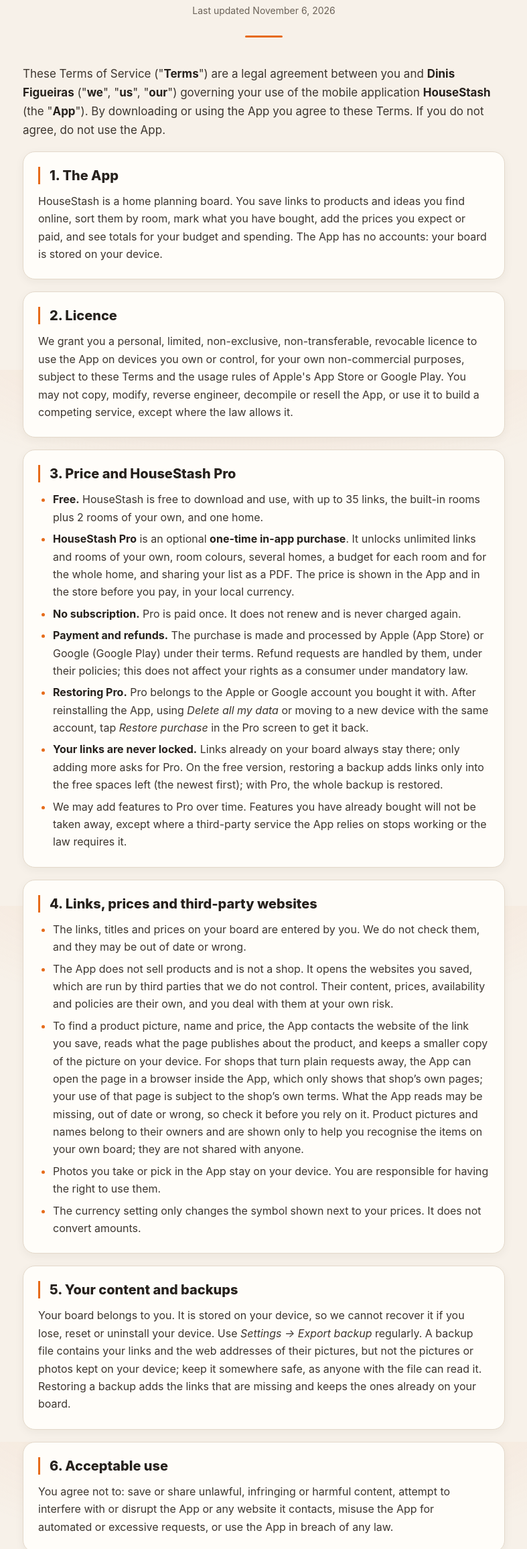
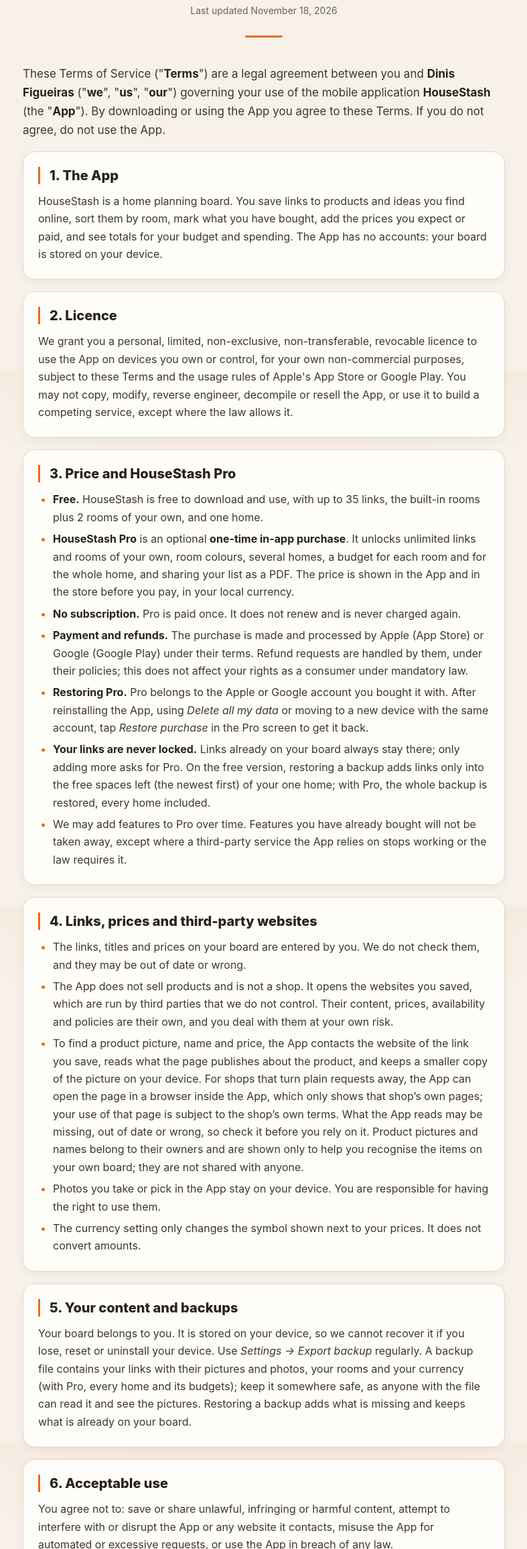
Before and after one commit to DinisFigueiras/housestash-legal, a plain HTML site: page terms.html in a window 1280 px wide. Shown: the part 248-2560 px from the top of the page at 67% size, without its empty margins (246-1033 px from the left). Drawn offline with Linux system fonts and the light colour scheme.

Commit message:
Help and policies for HouseStash 1.1
Help: items without a link, the picture in another colour, and what a
backup holds now. Privacy and Terms: a backup carries the links with
their pictures and photos, rooms, budgets, homes and currency.

Co-Authored-By: Claude Opus 5.5 <noreply@anthropic.com>

```diff
--- a/terms.html
+++ b/terms.html
@@ -15,7 +15,7 @@
   <a href="./"><img class="logo" src="icon.png" alt="HouseStash" width="84" height="84"></a>
   <div class="lockup"><span>HOUSESTASH</span></div>
   <h1>Terms of Service</h1>
-  <p class="subtitle">Last updated November 6, 2026</p>
+  <p class="subtitle">Last updated November 18, 2026</p>
   <div class="rule"></div>
 </header>
 
@@ -34,7 +34,7 @@
   <li><strong>No subscription.</strong> Pro is paid once. It does not renew and is never charged again.</li>
   <li><strong>Payment and refunds.</strong> The purchase is made and processed by Apple (App Store) or Google (Google Play) under their terms. Refund requests are handled by them, under their policies; this does not affect your rights as a consumer under mandatory law.</li>
   <li><strong>Restoring Pro.</strong> Pro belongs to the Apple or Google account you bought it with. After reinstalling the App, using <em>Delete all my data</em> or moving to a new device with the same account, tap <em>Restore purchase</em> in the Pro screen to get it back.</li>
-  <li><strong>Your links are never locked.</strong> Links already on your board always stay there; only adding more asks for Pro. On the free version, restoring a backup adds links only into the free spaces left (the newest first); with Pro, the whole backup is restored.</li>
+  <li><strong>Your links are never locked.</strong> Links already on your board always stay there; only adding more asks for Pro. On the free version, restoring a backup adds links only into the free spaces left (the newest first) of your one home; with Pro, the whole backup is restored, every home included.</li>
   <li>We may add features to Pro over time. Features you have already bought will not be taken away, except where a third-party service the App relies on stops working or the law requires it.</li>
 </ul></section>
 
@@ -48,7 +48,7 @@
 </ul></section>
 
 <section><h2>5. Your content and backups</h2>
-<p>Your board belongs to you. It is stored on your device, so we cannot recover it if you lose, reset or uninstall your device. Use <em>Settings &rarr; Export backup</em> regularly. A backup file contains your links and the web addresses of their pictures, but not the pictures or photos kept on your device; keep it somewhere safe, as anyone with the file can read it. Restoring a backup adds the links that are missing and keeps the ones already on your board.</p></section>
+<p>Your board belongs to you. It is stored on your device, so we cannot recover it if you lose, reset or uninstall your device. Use <em>Settings &rarr; Export backup</em> regularly. A backup file contains your links with their pictures and photos, your rooms and your currency (with Pro, every home and its budgets); keep it somewhere safe, as anyone with the file can read it and see the pictures. Restoring a backup adds what is missing and keeps what is already on your board.</p></section>
 
 <section><h2>6. Acceptable use</h2>
 <p>You agree not to: save or share unlawful, infringing or harmful content, attempt to interfere with or disrupt the App or any website it contacts, misuse the App for automated or excessive requests, or use the App in breach of any law.</p></section>
```
Also changed, not shown: index.html (+10 -1 lines), privacy.html (+2 -2 lines).
